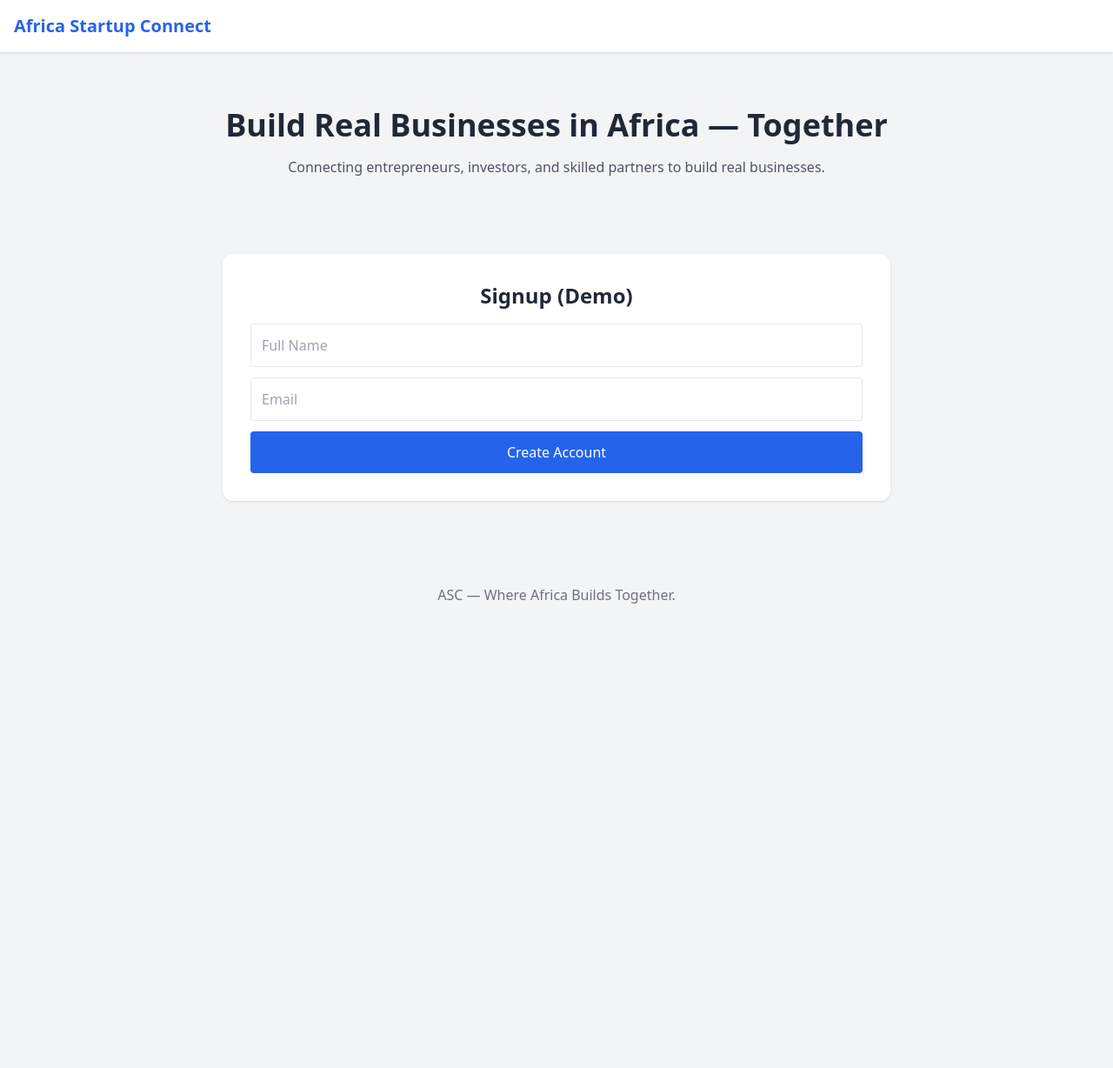
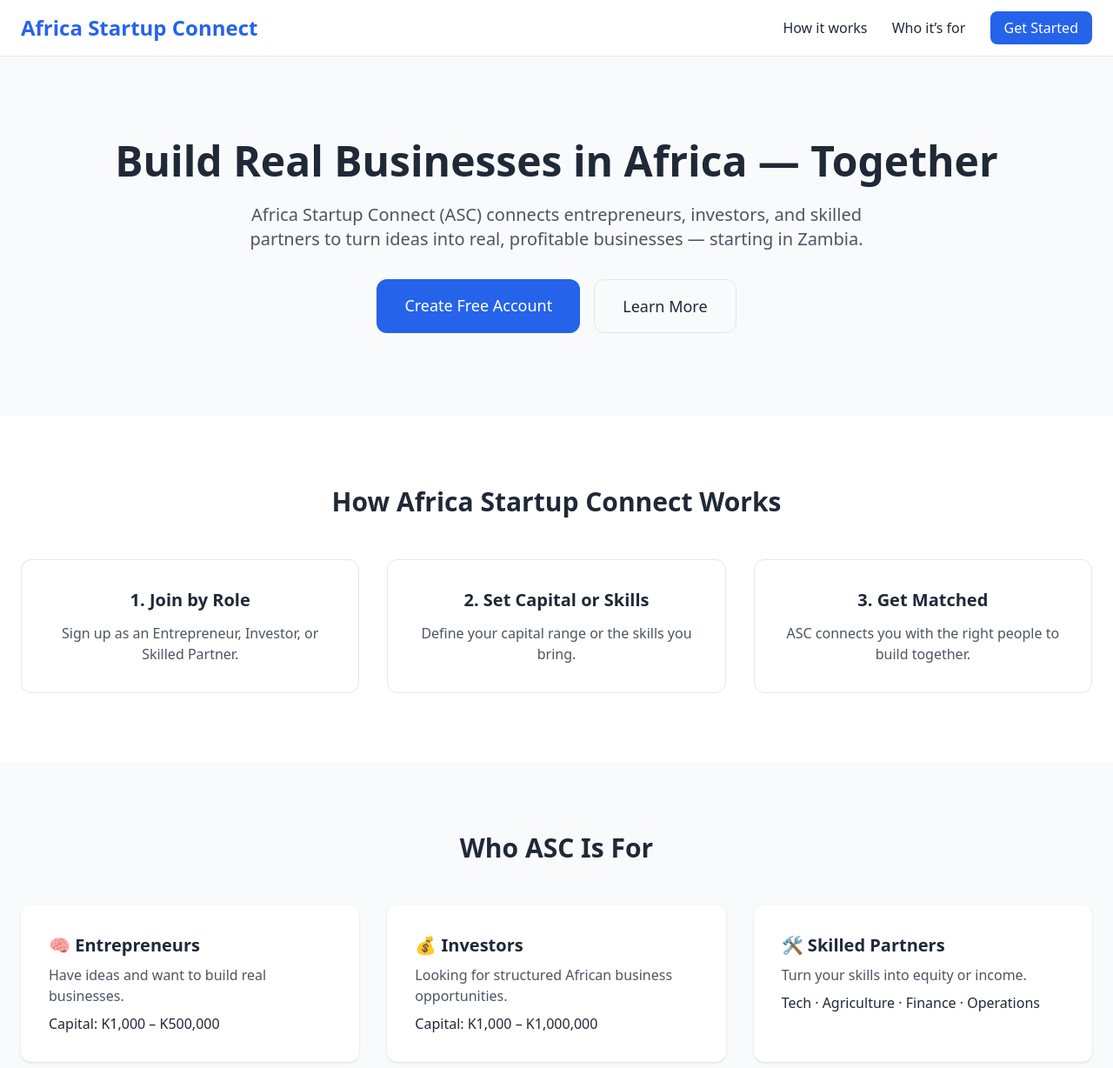
Before and after one commit to devchitemwa-maker/africa-startup-connect, a plain HTML site: page index.html in a window 1280 px wide. Shown: the top 1228 px of the page at 87% size. Before the commit the page ends 800 px from the top, so only its background shows below. Drawn offline with nearby package versions, Linux system fonts and the light colour scheme.

Commit message:
Update index.html
Redesigned the ASC homepage with a modern layout, clearer sections, and improved call-to-action.

```diff
--- a/index.html
+++ b/index.html
@@ -3,31 +3,138 @@
 <html lang="en">
 <head>
   <meta charset="UTF-8" />
-  <title>Africa Startup Connect</title>
-  <meta name="viewport" content="width=device-width, initial-scale=1.0">
+  <title>Africa Startup Connect (ASC)</title>
+  <meta name="viewport" content="width=device-width, initial-scale=1.0" />
   <script src="https://cdn.tailwindcss.com"></script>
 </head>
-<body class="bg-gray-100 text-gray-800">
 
-<nav class="bg-white shadow p-4 flex justify-between">
-  <h1 class="font-bold text-xl text-blue-600">Africa Startup Connect</h1>
-</nav>
+<body class="bg-white text-gray-800">
 
-<section class="max-w-4xl mx-auto text-center py-16">
-  <h2 class="text-4xl font-bold mb-4">Build Real Businesses in Africa — Together</h2>
-  <p class="text-gray-600 mb-6">
-    Connecting entrepreneurs, investors, and skilled partners to build real businesses.
-  </p>
+<!-- NAVBAR -->
+<header class="border-b">
+  <div class="max-w-7xl mx-auto px-6 py-4 flex justify-between items-center">
+    <h1 class="text-2xl font-bold text-blue-600">
+      Africa Startup Connect
+    </h1>
+    <nav class="space-x-6 hidden md:block">
+      <a href="#how" class="hover:text-blue-600">How it works</a>
+      <a href="#who" class="hover:text-blue-600">Who it’s for</a>
+      <a href="#signup" class="bg-blue-600 text-white px-4 py-2 rounded-lg">
+        Get Started
+      </a>
+    </nav>
+  </div>
+</header>
+
+<!-- HERO -->
+<section class="bg-gray-50">
+  <div class="max-w-7xl mx-auto px-6 py-24 text-center">
+    <h2 class="text-4xl md:text-5xl font-bold mb-6">
+      Build Real Businesses in Africa — Together
+    </h2>
+    <p class="text-lg md:text-xl text-gray-600 max-w-3xl mx-auto mb-8">
+      Africa Startup Connect (ASC) connects entrepreneurs, investors, and skilled
+      partners to turn ideas into real, profitable businesses — starting in Zambia.
+    </p>
+    <div class="flex justify-center gap-4">
+      <a href="#signup" class="bg-blue-600 text-white px-8 py-4 rounded-xl text-lg">
+        Create Free Account
+      </a>
+      <a href="#how" class="border px-8 py-4 rounded-xl text-lg">
+        Learn More
+      </a>
+    </div>
+  </div>
 </section>
 
-<section class="max-w-3xl mx-auto bg-white p-8 rounded-xl shadow mb-16">
-  <h3 class="text-2xl font-bold mb-4 text-center">Signup (Demo)</h3>
-  <input class="border p-3 rounded w-full mb-3" placeholder="Full Name" />
-  <input class="border p-3 rounded w-full mb-3" placeholder="Email" />
-  <button class="bg-blue-600 text-white w-full py-3 rounded">Create Account</button>
+<!-- HOW IT WORKS -->
+<section id="how" class="py-20">
+  <div class="max-w-7xl mx-auto px-6">
+    <h3 class="text-3xl font-bold text-center mb-12">
+      How Africa Startup Connect Works
+    </h3>
+
+    <div class="grid md:grid-cols-3 gap-8 text-center">
+      <div class="p-8 border rounded-xl">
+        <h4 class="text-xl font-semibold mb-3">1. Join by Role</h4>
+        <p class="text-gray-600">
+          Sign up as an Entrepreneur, Investor, or Skilled Partner.
+        </p>
+      </div>
+
+      <div class="p-8 border rounded-xl">
+        <h4 class="text-xl font-semibold mb-3">2. Set Capital or Skills</h4>
+        <p class="text-gray-600">
+          Define your capital range or the skills you bring.
+        </p>
+      </div>
+
+      <div class="p-8 border rounded-xl">
+        <h4 class="text-xl font-semibold mb-3">3. Get Matched</h4>
+        <p class="text-gray-600">
+          ASC connects you with the right people to build together.
+        </p>
+      </div>
+    </div>
+  </div>
 </section>
 
-<footer class="text-center text-gray-500 py-8">
+<!-- WHO IT’S FOR -->
+<section id="who" class="bg-gray-50 py-20">
+  <div class="max-w-7xl mx-auto px-6">
+    <h3 class="text-3xl font-bold text-center mb-12">
+      Who ASC Is For
+    </h3>
+
+    <div class="grid md:grid-cols-3 gap-8">
+      <div class="bg-white p-8 rounded-xl shadow">
+        <h4 class="text-xl font-semibold mb-2">🧠 Entrepreneurs</h4>
+        <p class="text-gray-600">
+          Have ideas and want to build real businesses.
+        </p>
+        <p class="mt-2 font-medium">
+          Capital: K1,000 – K500,000
+        </p>
+      </div>
+
+      <div class="bg-white p-8 rounded-xl shadow">
+        <h4 class="text-xl font-semibold mb-2">💰 Investors</h4>
+        <p class="text-gray-600">
+          Looking for structured African business opportunities.
+        </p>
+        <p class="mt-2 font-medium">
+          Capital: K1,000 – K1,000,000
+        </p>
+      </div>
+
+      <div class="bg-white p-8 rounded-xl shadow">
+        <h4 class="text-xl font-semibold mb-2">🛠 Skilled Partners</h4>
+        <p class="text-gray-600">
+          Turn your skills into equity or income.
+        </p>
+        <p class="mt-2 font-medium">
+          Tech · Agriculture · Finance · Operations
+        </p>
+      </div>
+    </div>
+  </div>
+</section>
+
+<!-- SIGNUP CTA -->
+<section id="signup" class="py-20 text-center">
+  <h3 class="text-3xl font-bold mb-6">
+    Start Building Today
+  </h3>
+  <p class="text-gray-600 mb-8 max-w-xl mx-auto">
+    Join Africa Startup Connect and become part of Africa’s next generation of businesses.
+  </p>
+  <a href="#" class="bg-blue-600 text-white px-10 py-4 rounded-xl text-lg">
+    Create Your ASC Account
+  </a>
+</section>
+
+<!-- FOOTER -->
+<footer class="border-t py-6 text-center text-gray-500">
   ASC — Where Africa Builds Together.
 </footer>
 
```
